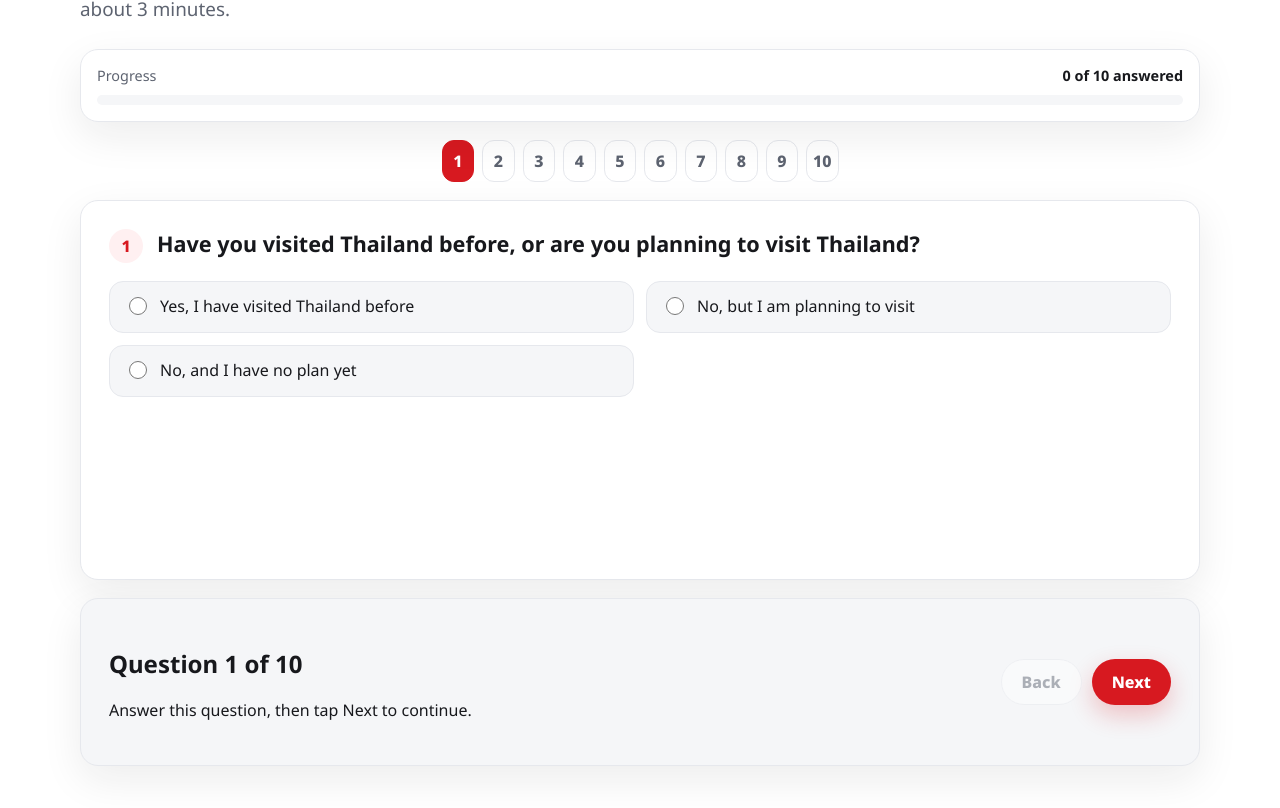
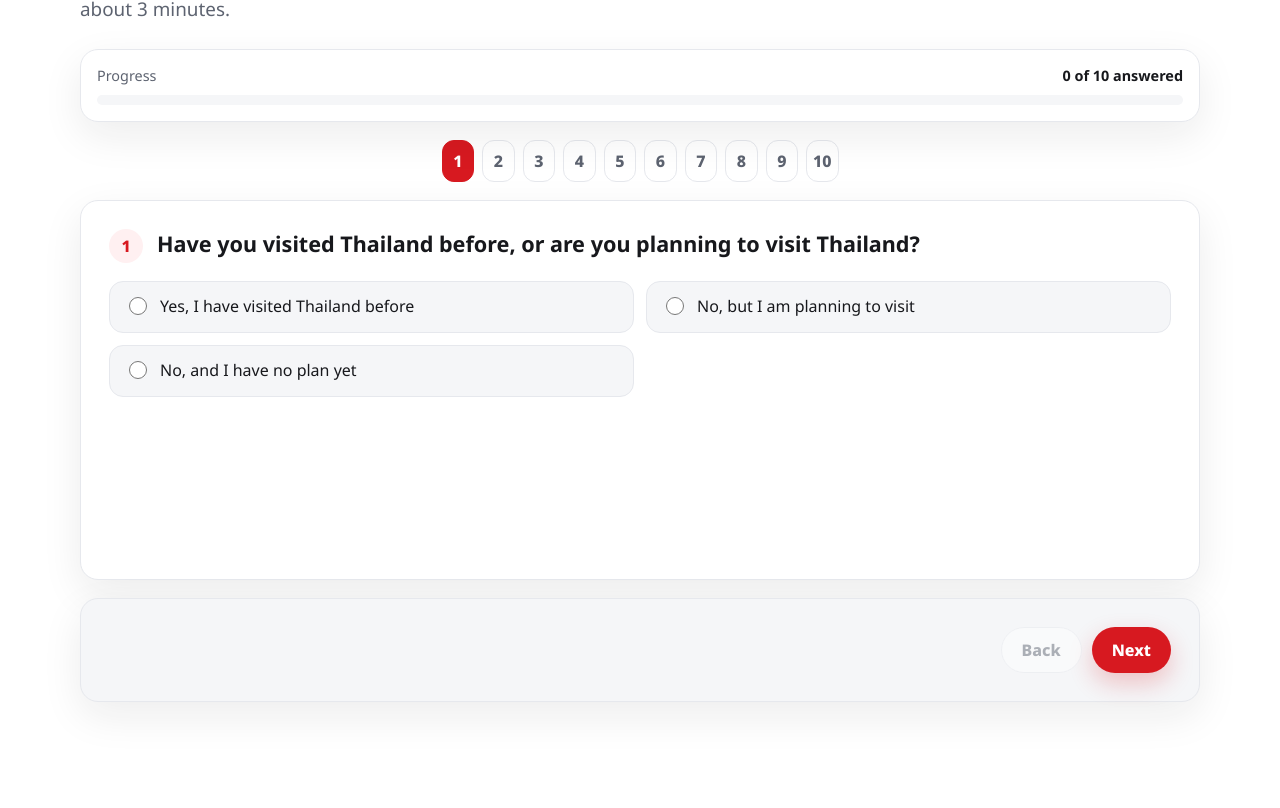
Before and after one commit to theeta-for/Thaipass_Survey, a React (Vite) app: page / in a window 1280 px wide. Shown: the part 276-1084 px from the top of the page. After the commit the page ends 1034 px from the top, so only its background shows below. Built offline with nearby package versions, Linux system fonts and the light colour scheme.

Commit message:
Simplify survey navigation footer

```diff
--- a/src/pages/SurveyPage.tsx
+++ b/src/pages/SurveyPage.tsx
@@ -208,17 +208,7 @@ export function SurveyPage() {
           ) : null}
         </QuestionCard>
 
-        <div className="step-panel">
-          <div>
-            <h2>
-              Question {currentQuestionIndex + 1} of {surveyQuestions.length}
-            </h2>
-            <p>
-              {isLastQuestion
-                ? "Review your answer, then submit when you are ready."
-                : "Answer this question, then tap Next to continue."}
-            </p>
-          </div>
+        <div className="step-panel step-panel-actions-only">
           <div className="step-actions">
             <button className="ghost-button" type="button" onClick={handleBack} disabled={isFirstQuestion}>
               Back
--- a/src/styles.css
+++ b/src/styles.css
@@ -431,6 +431,10 @@ main {
   gap: 10px;
 }
 
+.step-panel-actions-only {
+  justify-content: flex-end;
+}
+
 .primary-button,
 .secondary-button,
 .ghost-button {
```
